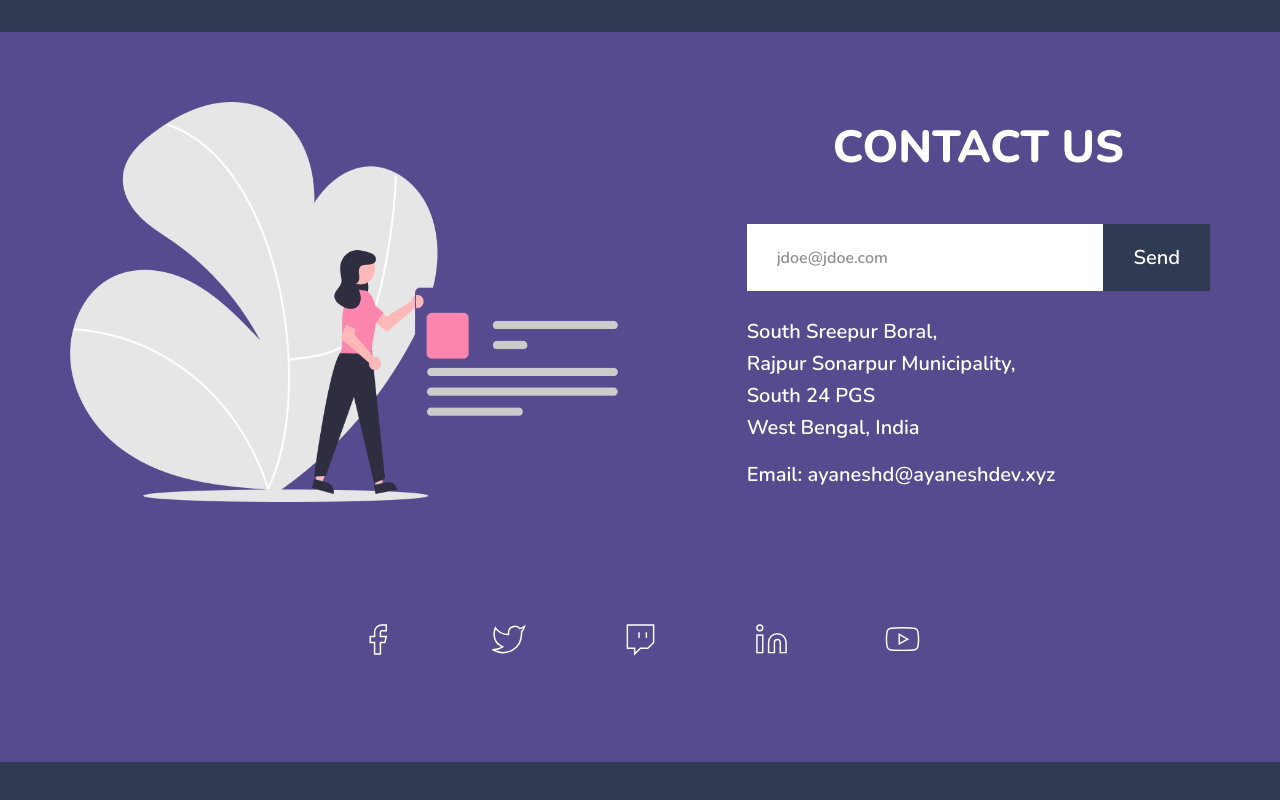
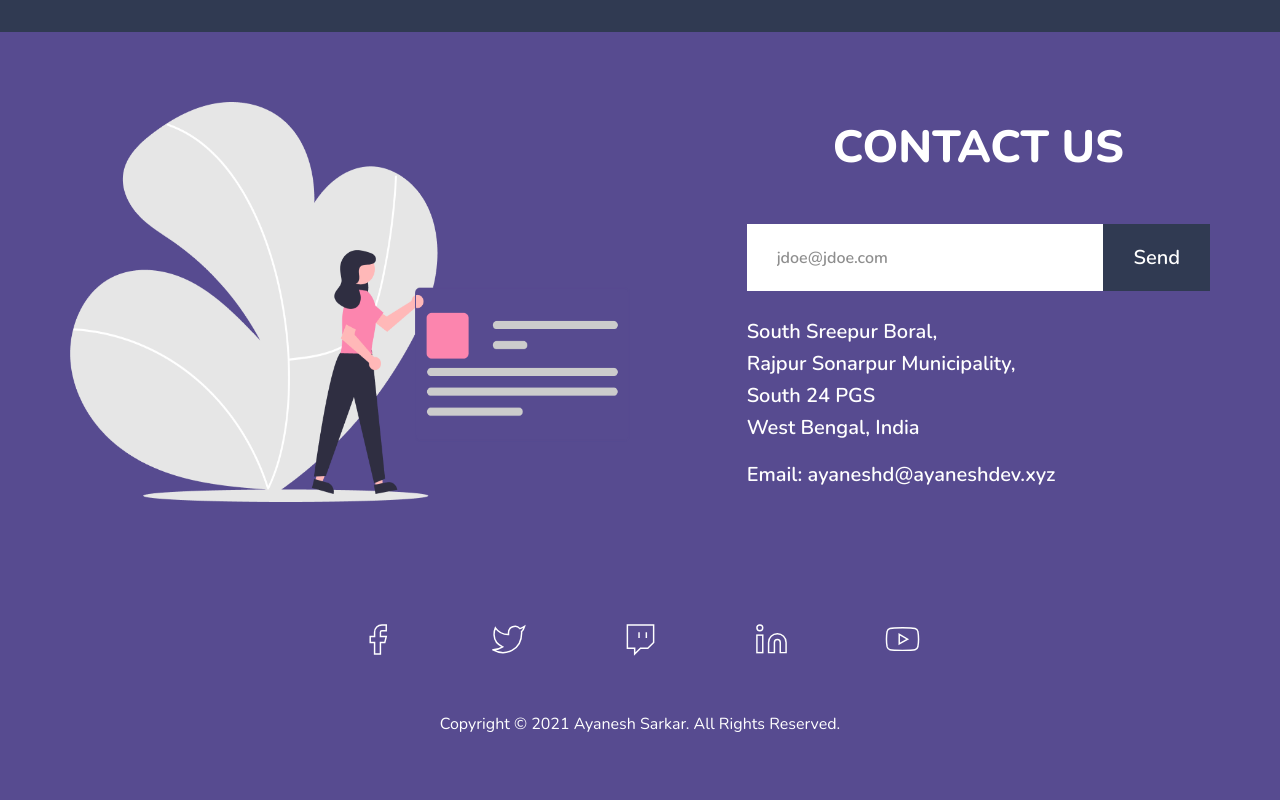
Before and after one commit to ayaneshsarkar/frontend-templates, a website: page 2_recommerce/index.html in a window 1280 px wide. Shown: the part 3007-3807 px from the top of the page. Before the commit the page ends 3769 px from the top, so only its background shows below. Drawn offline with nearby package versions, Linux system fonts and the light colour scheme.

Commit message:
Initial Commit :heavy_check_mark:

```diff
--- a/2_recommerce/index.html
+++ b/2_recommerce/index.html
@@ -5,7 +5,7 @@
   <meta name="viewport" content="width=device-width, initial-scale=1.0">
   <!-- NUNITO FONT -->
   <link rel="preconnect" href="https://fonts.gstatic.com">
-  <link href="https://fonts.googleapis.com/css2?family=Nunito:wght@400;600;700;800;900&display=swap" rel="stylesheet">
+  <link href="https://fonts.googleapis.com/css2?family=Nunito:wght@300;400;600;700;800;900&display=swap" rel="stylesheet">
   <!-- CUSTOM CSS -->
   <link rel="stylesheet" href="css/app.css">
   <title>Recommerce-API Design</title>
@@ -305,7 +305,15 @@
           </a>
         </li>
       </ul>
+
+      <p class="footer__copy">
+        Copyright &copy; <span id="year"></span> Ayanesh Sarkar. All Rights Reserved.
+      </p>
     </footer>
   </div>
+
+  <script>
+    document.getElementById('year').textContent = new Date().getFullYear();
+  </script>
 </body>
 </html>
--- a/2_recommerce/scss/_base.scss
+++ b/2_recommerce/scss/_base.scss
@@ -7,6 +7,11 @@
 html {
   box-sizing: border-box;
   font-size: 62.5% !important;
+}
+
+*::selection {
+  background: $themeColor;
+  color: $primaryText;
 }
 
 a {
--- a/2_recommerce/scss/_sections.scss
+++ b/2_recommerce/scss/_sections.scss
@@ -260,4 +260,11 @@ body {
       stroke: #fff;
     }
   }
+
+  &__copy {
+    grid-column: 1 / -1;
+    text-align: center;
+    font-weight: 300;
+    font-size: 1.6rem;
+  }
 }
```
Also changed, not shown: 2_recommerce/css/app.css, 2_recommerce/js/app.js (deleted).
